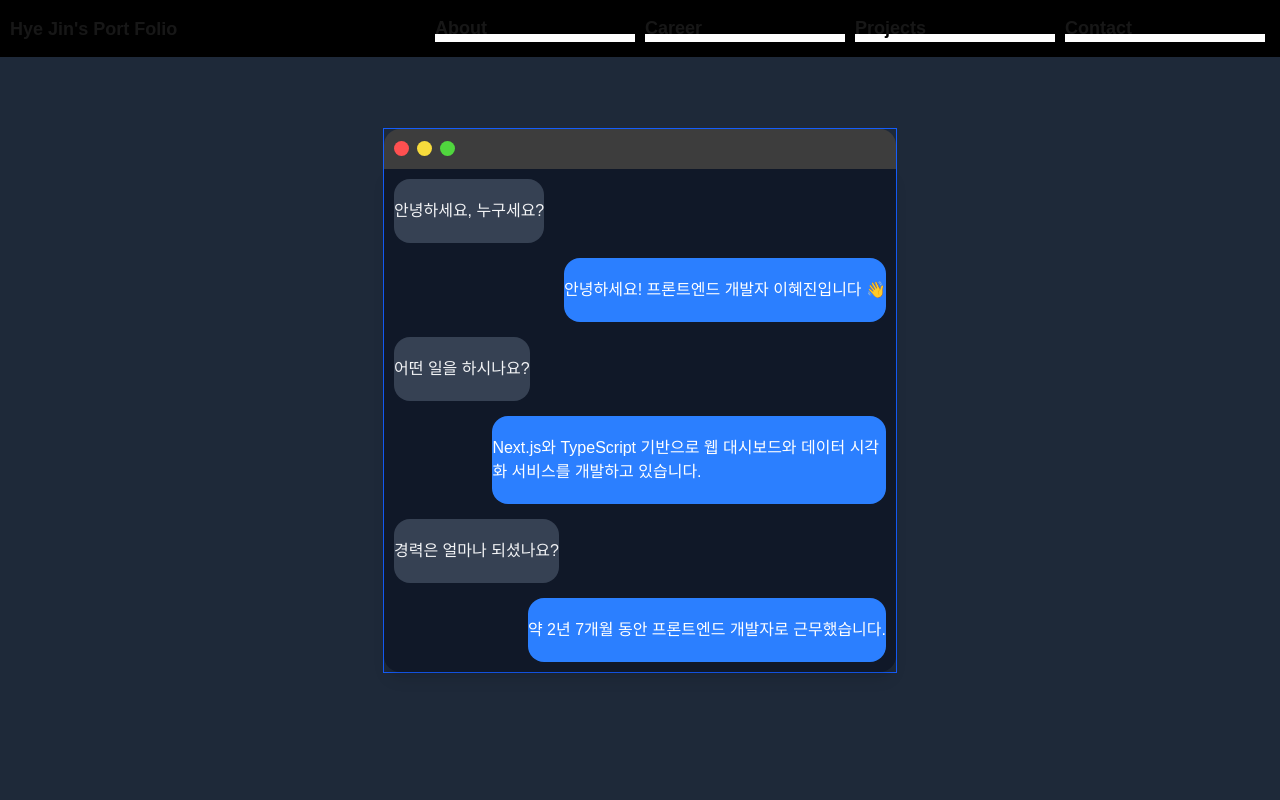
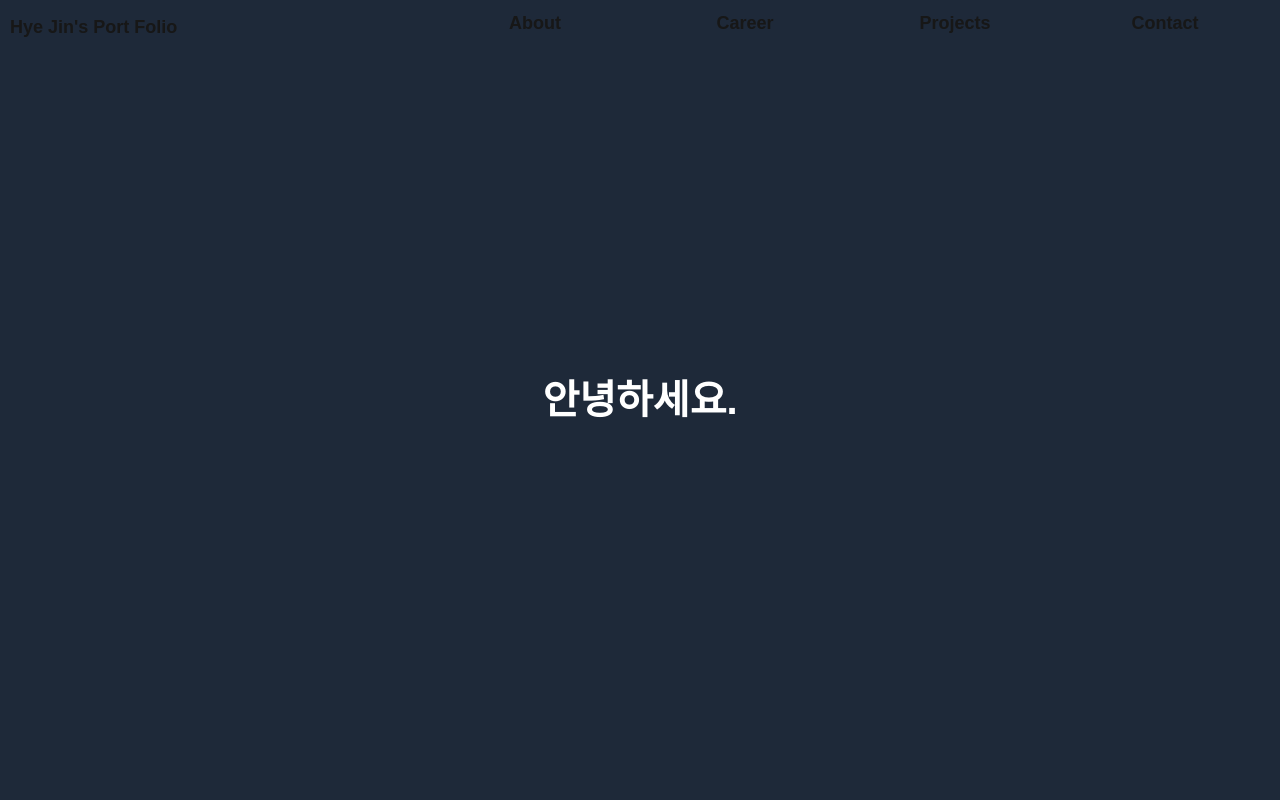
Before and after one commit to leehj1050/MyProfile, a Next.js app: page / in a window 1280 px wide. Shown: the top 800 px of the page. Built offline with nearby package versions, Linux system fonts and the light colour scheme.

Commit message:
header UI수정

```diff
--- a/src/app/globals.css
+++ b/src/app/globals.css
@@ -46,3 +46,7 @@ body {
 button {
   cursor: pointer;
 }
+h1{
+  font-size: 40px;
+  font-weight: 600;
+}
--- a/src/components/Header/Header.module.css
+++ /dev/null
@@ -1,33 +0,0 @@
-.gnb {
- position: relative;
- flex: 1;
- margin: 5px;
-}
-.text {
- font-weight: 600;
- font-size: 18px;
-}
-.masker {
- position: absolute;
- bottom: 0;
- left: 0;
- right: 0;
- height: 30%;
- background-color: rgb(255, 255, 255);
- color: #000;
- font-weight: 600;
- font-size: 18px;
- overflow: hidden;
- transition: 0.4s;
-}
-
-.masker > span {
- position: absolute;
- bottom: 0;
- left: 0;
- right: 0;
-}
-
-.gnb:hover .masker {
- height: 100%;
-}
--- a/src/components/Header/Header.tsx
+++ b/src/components/Header/Header.tsx
@@ -3,26 +3,24 @@ import styles from "./Header.module.css";
 import Link from "next/link";
 
 const MenuConfig = [
- { title: "About", key: "menu_1" , hrefId:"#about"},
- { title: "Career", key: "menu_2" ,hrefId:"#career" },
- { title: "Projects", key: "menu_3", hrefId:"#projects" },
- { title: "Contact", key: "menu_4" , hrefId:"#contact"},
+  { title: "About", key: "menu_1", hrefId: "#about" },
+  { title: "Career", key: "menu_2", hrefId: "#career" },
+  { title: "Projects", key: "menu_3", hrefId: "#projects" },
+  { title: "Contact", key: "menu_4", hrefId: "#contact" },
 ];
 
 const Header = () => {
   return (
-  <div className=" p-1 fixed w-full bg-black">
+    <div className=" p-1 fixed w-full ">
       <header className="flex  items-center ">
         <div className="flex-1 text-lg font-semibold cursor-pointer">Hye Jin's Port Folio</div>
         <nav className="flex-2">
           <ul className="flex justify-between">
             {MenuConfig.map((menu) => (
               <li className="flex justify-center flex-1" key={menu.key}>
-        <Link href={menu.hrefId} className={styles.gnb}>
-         <span className={styles.text}>{menu.title}</span>
-         <span className={styles.masker}>
-          <span>{menu.title}</span>
-         </span>
+                <Link href={menu.hrefId} className="group" >{/** 호버감지용 */}
+                  <span className=" text-[18px] font-[600] after:content-[''] after:block after:w-[0%] after:h-[2px] after:bg-white after:mt-[5px] after:transition-all after:duration-300
+                     group-hover:after:w-full">{menu.title}</span>
                 </Link>
               </li>
             ))}
--- a/src/components/Section1/About.tsx
+++ b/src/components/Section1/About.tsx
@@ -1,66 +1,15 @@
-"use client";
-import { useState, useEffect } from "react";
+import React from 'react'
 
-interface Chat {
-  role: "user" | "me";
-  text: string;
-}
 
-const messages: Chat[] = [
-  { role: "user", text: "안녕하세요, 누구세요?" },
-  { role: "me", text: "안녕하세요! 프론트엔드 개발자 이혜진입니다 👋" },
-  { role: "user", text: "어떤 일을 하시나요?" },
-  { role: "me", text: "Next.js와 TypeScript 기반으로 웹 대시보드와 데이터 시각화 서비스를 개발하고 있습니다." },
-  { role: "user", text: "경력은 얼마나 되셨나요?" },
-  { role: "me", text: "약 2년 7개월 동안 프론트엔드 개발자로 근무했습니다." },
-  { role: "user", text: "앞으로의 목표는요?" },
-  { role: "me", text: "좋은 팀에서 함께 성장하며, 사용자 경험을 개선하는 개발자가 되고 싶습니다." },
-];
 
 const About = () => {
-   const [visible, setVisible] = useState<Chat[]>([]);
-
-   useEffect(() => {
-    messages.forEach((msg, idx) => {
-      setTimeout(() => {
-        setVisible((prev) => [...prev, msg]);
-      }, idx * 1200); // 한 줄당 1.2초 간격
-    });
-  }, []);
 
   return (
      <section
       id="about"
       className="h-screen flex items-center justify-center bg-gray-800 text-white"
     >
-      <div className="flex flex-col border border-blue-600">
-        <div className="bg-[#3D3D3D] h-[40px]  rounded-tl-2xl rounded-tr-2xl flex  items-center pl-1 gap-x-[8px]">
-          <span className="w-[15px] h-[15px] bg-[#FF5050] rounded-full"></span>
-          <span className="w-[15px] h-[15px] bg-[#F7DB3C] rounded-full"></span>
-          <span className="w-[15px] h-[15px] bg-[#50D63E] rounded-full"></span>
-        </div>
-
-      <div className="flex flex-col gap-y-[15px] p-6 max-w-lg mx-auto bg-gray-900 text-white rounded-bl-2xl rounded-br-2xl shadow-lg p-1">
-        {visible.map((m, i) => (
-        <div
-          key={i}
-          className={`flex ${
-            m.role === "me" ? "justify-end" : "justify-start"
-          } transition-all duration-500`}
-        >
-          <div
-            className={`px-4 py-2 rounded-2xl max-w-[80%] ${
-              m.role === "me"
-                ? "bg-blue-500 text-white"
-                : "bg-gray-700 text-gray-100"
-            }`}
-          >
-            {m.text}
-          </div>
-        </div>
-      ))}
-      </div>
-    </div>
+     <h1>안녕하세요.</h1>
     </section>
   )
 
--- /dev/null
+++ b/src/components/chat.tsx
@@ -0,0 +1,62 @@
+'use client'
+import React, { useEffect, useState } from 'react'
+
+interface Chat {
+  role: "user" | "me";
+  text: string;
+}
+
+const messages: Chat[] = [
+  { role: "user", text: "안녕하세요, 누구세요?" },
+  { role: "me", text: "안녕하세요! 프론트엔드 개발자 이혜진입니다 👋" },
+  { role: "user", text: "어떤 일을 하시나요?" },
+  { role: "me", text: "Next.js와 TypeScript 기반으로 웹 대시보드와 데이터 시각화 서비스를 개발하고 있습니다." },
+  { role: "user", text: "경력은 얼마나 되셨나요?" },
+  { role: "me", text: "약 2년 7개월 동안 프론트엔드 개발자로 근무했습니다." },
+  { role: "user", text: "앞으로의 목표는요?" },
+  { role: "me", text: "좋은 팀에서 함께 성장하며, 사용자 경험을 개선하는 개발자가 되고 싶습니다." },
+];
+
+const chat = () => {
+      const [visible, setVisible] = useState<Chat[]>([]);
+
+   useEffect(() => {
+    messages.forEach((msg, idx) => {
+      setTimeout(() => {
+        setVisible((prev) => [...prev, msg]);
+      }, idx * 1200); // 한 줄당 1.2초 간격
+    });
+  }, []);
+  return (
+     <div className="flex flex-col border border-blue-600">
+        <div className="bg-[#3D3D3D] h-[40px]  rounded-tl-2xl rounded-tr-2xl flex  items-center pl-1 gap-x-[8px]">
+          <span className="w-[15px] h-[15px] bg-[#FF5050] rounded-full"></span>
+          <span className="w-[15px] h-[15px] bg-[#F7DB3C] rounded-full"></span>
+          <span className="w-[15px] h-[15px] bg-[#50D63E] rounded-full"></span>
+        </div>
+
+      <div className="flex flex-col gap-y-[15px] p-6 max-w-lg mx-auto bg-gray-900 text-white rounded-bl-2xl rounded-br-2xl shadow-lg p-1">
+        {visible.map((m, i) => (
+        <div
+          key={i}
+          className={`flex ${
+            m.role === "me" ? "justify-end" : "justify-start"
+          } transition-all duration-500`}
+        >
+          <div
+            className={`px-4 py-2 rounded-2xl max-w-[80%] ${
+              m.role === "me"
+                ? "bg-blue-500 text-white"
+                : "bg-gray-700 text-gray-100"
+            }`}
+          >
+            {m.text}
+          </div>
+        </div>
+      ))}
+      </div>
+    </div>
+  )
+}
+
+export default chat
```
Lines whose indentation alone changed are shown as unchanged.
